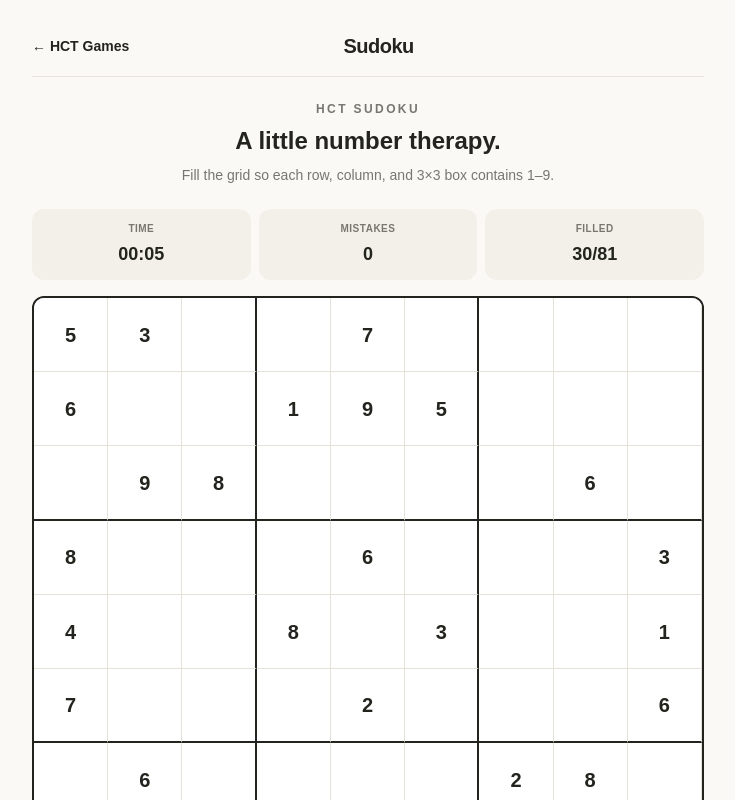
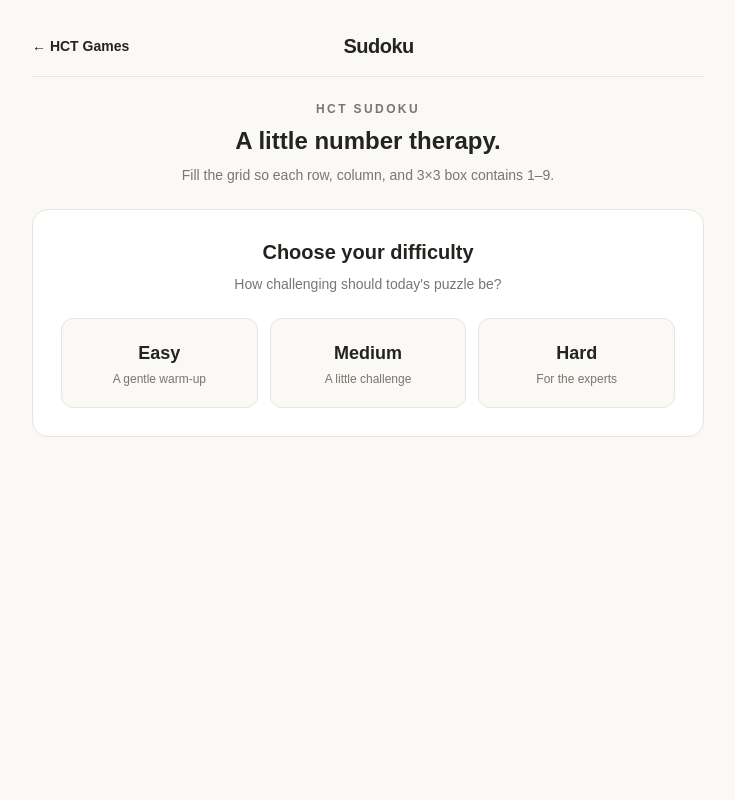
Before and after one commit to rawrrudy/the-hct-games, a Next.js app: page /sudoku in a window 1280 px wide. Shown: the top 800 px of the page, without its empty margins (272-1007 px from the left). Built offline with nearby package versions, Linux system fonts and the light colour scheme.

Commit message:
Adding sudoku logic

```diff
--- a/app/sudoku/page.tsx
+++ b/app/sudoku/page.tsx
@@ -5,17 +5,16 @@ import { useEffect, useState } from "react";
 
 type Board = number[][];
 type Notes = Set<string>;
+type Difficulty = "easy" | "medium" | "hard";
 
-const PUZZLE: Board = [
-  [5, 3, 0, 0, 7, 0, 0, 0, 0],
-  [6, 0, 0, 1, 9, 5, 0, 0, 0],
-  [0, 9, 8, 0, 0, 0, 0, 6, 0],
-  [8, 0, 0, 0, 6, 0, 0, 0, 3],
-  [4, 0, 0, 8, 0, 3, 0, 0, 1],
-  [7, 0, 0, 0, 2, 0, 0, 0, 6],
-  [0, 6, 0, 0, 0, 0, 2, 8, 0],
-  [0, 0, 0, 4, 1, 9, 0, 0, 5],
-  [0, 0, 0, 0, 8, 0, 0, 7, 9],
+const DIFFICULTIES: {
+  value: Difficulty;
+  label: string;
+  description: string;
+}[] = [
+  { value: "easy", label: "Easy", description: "A gentle warm-up" },
+  { value: "medium", label: "Medium", description: "A little challenge" },
+  { value: "hard", label: "Hard", description: "For the experts" },
 ];
 
 function key(row: number, col: number) {
@@ -50,30 +49,37 @@ function isSolved(board: Board) {
       }
     }
   }
+
   return true;
 }
 
 export default function SudokuPage() {
-  const [board, setBoard] = useState<Board>(
-    PUZZLE.map((row) => [...row])
-  );
+  const [difficulty, setDifficulty] = useState<Difficulty | null>(null);
+  const [puzzle, setPuzzle] = useState<Board | null>(null);
+  const [solution, setSolution] = useState<Board | null>(null);
+  const [board, setBoard] = useState<Board | null>(null);
+
   const [selected, setSelected] = useState<[number, number] | null>(null);
   const [notes, setNotes] = useState<Notes>(new Set());
   const [notesMode, setNotesMode] = useState(false);
   const [mistakes, setMistakes] = useState(0);
   const [message, setMessage] = useState("Fill every row, column, and box.");
-  const [startedAt, setStartedAt] = useState(Date.now());
+  const [startedAt, setStartedAt] = useState<number | null>(null);
   const [seconds, setSeconds] = useState(0);
+  const [loading, setLoading] = useState(false);
+  const [error, setError] = useState("");
+
+  const complete = board ? isSolved(board) : false;
 
   useEffect(() => {
+    if (!startedAt || complete) return;
+
     const timer = window.setInterval(() => {
       setSeconds(Math.floor((Date.now() - startedAt) / 1000));
     }, 1000);
 
     return () => window.clearInterval(timer);
-  }, [startedAt]);
-
-  const complete = isSolved(board);
+  }, [startedAt, complete]);
 
   function formatTime(total: number) {
     const minutes = Math.floor(total / 60).toString().padStart(2, "0");
@@ -81,12 +87,47 @@ export default function SudokuPage() {
     return `${minutes}:${seconds}`;
   }
 
+  async function loadPuzzle(selectedDifficulty: Difficulty) {
+    setLoading(true);
+    setError("");
+
+    try {
+      const response = await fetch(
+        `/api/sudoku?difficulty=${selectedDifficulty}`
+      );
+
+      if (!response.ok) {
+        throw new Error("Could not load the Sudoku puzzle.");
+      }
+
+      const data = await response.json();
+
+      setDifficulty(selectedDifficulty);
+      setPuzzle(data.puzzle);
+      setSolution(data.solution);
+      setBoard(data.puzzle.map((row: number[]) => [...row]));
+
+      setSelected(null);
+      setNotes(new Set());
+      setNotesMode(false);
+      setMistakes(0);
+      setSeconds(0);
+      setStartedAt(Date.now());
+      setMessage("Fill every row, column, and box.");
+    } catch (err) {
+      console.error(err);
+      setError("Something went wrong loading the puzzle. Please try again.");
+    } finally {
+      setLoading(false);
+    }
+  }
+
   function enterNumber(value: number) {
-    if (!selected || complete) return;
+    if (!selected || !board || !puzzle || !solution || complete) return;
 
     const [row, col] = selected;
 
-    if (PUZZLE[row][col] !== 0) {
+    if (puzzle[row][col] !== 0) {
       setMessage("That number is part of the original puzzle.");
       return;
     }
@@ -106,6 +147,12 @@ export default function SudokuPage() {
       return;
     }
 
+    if (value !== solution[row][col]) {
+      setMistakes((current) => current + 1);
+      setMessage("Not quite! Try another number.");
+      return;
+    }
+
     const next = board.map((r) => [...r]);
     next[row][col] = value;
 
@@ -116,6 +163,7 @@ export default function SudokuPage() {
     }
 
     setBoard(next);
+
     setNotes((current) => {
       const updated = new Set(current);
       for (let n = 1; n <= 9; n++) {
@@ -123,6 +171,7 @@ export default function SudokuPage() {
       }
       return updated;
     });
+
     setMessage("Nice move!");
 
     if (isSolved(next)) {
@@ -131,10 +180,10 @@ export default function SudokuPage() {
   }
 
   function eraseCell() {
-    if (!selected || complete) return;
+    if (!selected || !board || !puzzle || complete) return;
 
     const [row, col] = selected;
-    if (PUZZLE[row][col] !== 0) return;
+    if (puzzle[row][col] !== 0) return;
 
     const next = board.map((r) => [...r]);
     next[row][col] = 0;
@@ -147,11 +196,14 @@ export default function SudokuPage() {
       }
       return updated;
     });
+
     setMessage("Cell cleared.");
   }
 
   function resetPuzzle() {
-    setBoard(PUZZLE.map((row) => [...row]));
+    if (!puzzle) return;
+
+    setBoard(puzzle.map((row) => [...row]));
     setSelected(null);
     setNotes(new Set());
     setNotesMode(false);
@@ -161,9 +213,8 @@ export default function SudokuPage() {
     setMessage("Fresh start. You've got this!");
   }
 
-  const selectedValue = selected
-    ? board[selected[0]][selected[1]]
-    : 0;
+  const selectedValue =
+    selected && board ? board[selected[0]][selected[1]] : 0;
 
   return (
     <main className="min-h-screen bg-[#FAF9F6] px-3 py-6 text-[#24241F] sm:px-6 sm:py-8">
@@ -180,11 +231,74 @@ export default function SudokuPage() {
           <p className="text-xs font-bold uppercase tracking-[0.2em] text-[#77766F]">
             HCT Sudoku
           </p>
-          <h2 className="mt-2 text-2xl font-bold">A little number therapy.</h2>
+          <h2 className="mt-2 text-2xl font-bold">
+            A little number therapy.
+          </h2>
           <p className="mt-2 text-sm text-[#77766F]">
             Fill the grid so each row, column, and 3×3 box contains 1–9.
           </p>
         </section>
+
+        {!difficulty ? (
+          <section className="rounded-2xl border border-[#E8E5DE] bg-white p-5 sm:p-7">
+            <h2 className="text-center text-xl font-bold">
+              Choose your difficulty
+            </h2>
+            <p className="mt-2 text-center text-sm text-[#77766F]">
+              How challenging should today's puzzle be?
+            </p>
+
+            <div className="mt-6 grid gap-3 sm:grid-cols-3">
+              {DIFFICULTIES.map((item) => (
+                <button
+                  key={item.value}
+                  type="button"
+                  disabled={loading}
+                  onClick={() => loadPuzzle(item.value)}
+                  className="rounded-xl border border-[#E8E5DE] bg-[#FAF9F6] p-5 text-center transition hover:border-[#24241F] hover:bg-[#F2F0E9] disabled:opacity-50"
+                >
+                  <span className="block text-lg font-extrabold">
+                    {item.label}
+                  </span>
+                  <span className="mt-1 block text-xs text-[#77766F]">
+                    {item.description}
+                  </span>
+                </button>
+              ))}
+            </div>
+
+            {loading && (
+              <p className="mt-5 text-center text-sm font-semibold">
+                Loading your puzzle...
+              </p>
+            )}
+
+            {error && (
+              <p className="mt-5 text-center text-sm font-semibold text-red-600">
+                {error}
+              </p>
+            )}
+          </section>
+        ) : board && puzzle ? (
+          <>
+            <div className="mb-4 flex items-center justify-between">
+              <span className="rounded-full bg-[#F2F0E9] px-4 py-2 text-sm font-bold capitalize">
+                {difficulty}
+              </span>
+              <button
+                type="button"
+                onClick={() => {
+                  setDifficulty(null);
+                  setPuzzle(null);
+                  setSolution(null);
+                  setBoard(null);
+                  setStartedAt(null);
+                }}
+                className="text-sm font-semibold text-[#77766F] hover:text-[#24241F] hover:underline"
+              >
+                Change difficulty
+              </button>
+            </div>
 
             <section className="mb-4 grid grid-cols-3 gap-2">
               <div className="rounded-xl bg-[#F2F0E9] p-3 text-center">
@@ -195,12 +309,14 @@ export default function SudokuPage() {
                   {formatTime(seconds)}
                 </p>
               </div>
+
               <div className="rounded-xl bg-[#F2F0E9] p-3 text-center">
                 <p className="text-[10px] font-bold uppercase tracking-wider text-[#77766F]">
                   Mistakes
                 </p>
                 <p className="mt-1 text-lg font-extrabold">{mistakes}</p>
               </div>
+
               <div className="rounded-xl bg-[#F2F0E9] p-3 text-center">
                 <p className="text-[10px] font-bold uppercase tracking-wider text-[#77766F]">
                   Filled
@@ -215,9 +331,10 @@ export default function SudokuPage() {
               <div className="grid grid-cols-9">
                 {board.flatMap((row, rowIndex) =>
                   row.map((value, colIndex) => {
-                const fixed = PUZZLE[rowIndex][colIndex] !== 0;
+                    const fixed = puzzle[rowIndex][colIndex] !== 0;
                     const isSelected =
-                  selected?.[0] === rowIndex && selected?.[1] === colIndex;
+                      selected?.[0] === rowIndex &&
+                      selected?.[1] === colIndex;
                     const sameValue =
                       selectedValue !== 0 && value === selectedValue;
                     const sameRow = selected?.[0] === rowIndex;
@@ -231,8 +348,12 @@ export default function SudokuPage() {
                       value !== 0 &&
                       !isValid(board, rowIndex, colIndex, value);
 
-                const cellNotes = Array.from({ length: 9 }, (_, i) => i + 1)
-                  .filter((n) => notes.has(`${key(rowIndex, colIndex)}:${n}`));
+                    const cellNotes = Array.from(
+                      { length: 9 },
+                      (_, i) => i + 1
+                    ).filter((n) =>
+                      notes.has(`${key(rowIndex, colIndex)}:${n}`)
+                    );
 
                     return (
                       <button
@@ -276,7 +397,10 @@ export default function SudokuPage() {
               </div>
             </section>
 
-        <p className="mt-3 min-h-6 text-center text-sm font-semibold" aria-live="polite">
+            <p
+              className="mt-3 min-h-6 text-center text-sm font-semibold"
+              aria-live="polite"
+            >
               {complete ? "Puzzle complete! LET'S GOOOO!" : message}
             </p>
 
@@ -306,6 +430,7 @@ export default function SudokuPage() {
                 >
                   {notesMode ? "Notes: On" : "Notes"}
                 </button>
+
                 <button
                   type="button"
                   onClick={eraseCell}
@@ -313,6 +438,7 @@ export default function SudokuPage() {
                 >
                   Erase
                 </button>
+
                 <button
                   type="button"
                   onClick={resetPuzzle}
@@ -327,6 +453,8 @@ export default function SudokuPage() {
               Select a cell, then enter a number. Notes mode lets you pencil in
               candidates.
             </p>
+          </>
+        ) : null}
       </div>
     </main>
   );
```
Also changed, not shown: app/api/sudoku/route.ts (renamed from app/sudoku/route.ts). Lines whose indentation alone changed are shown as unchanged.
